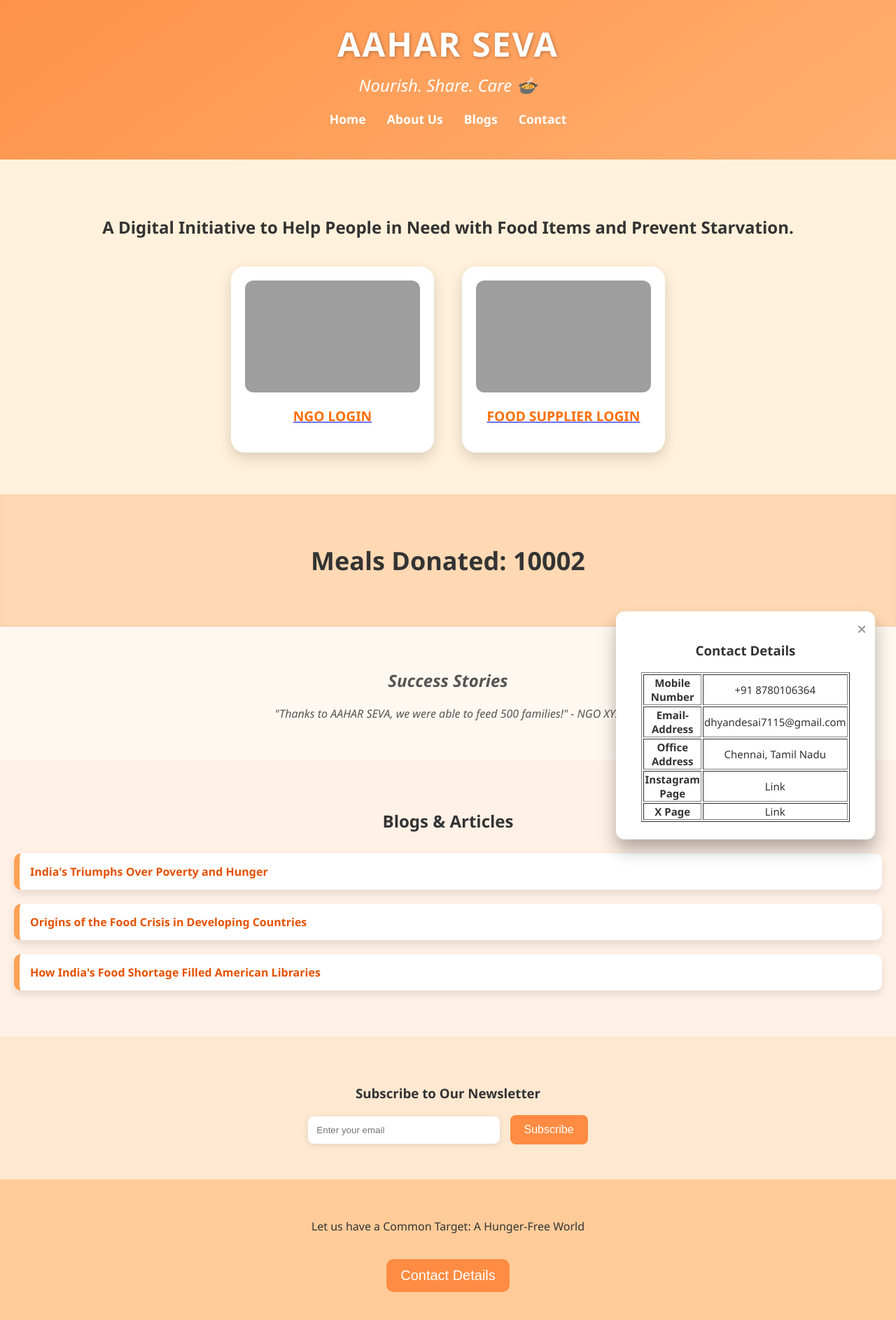
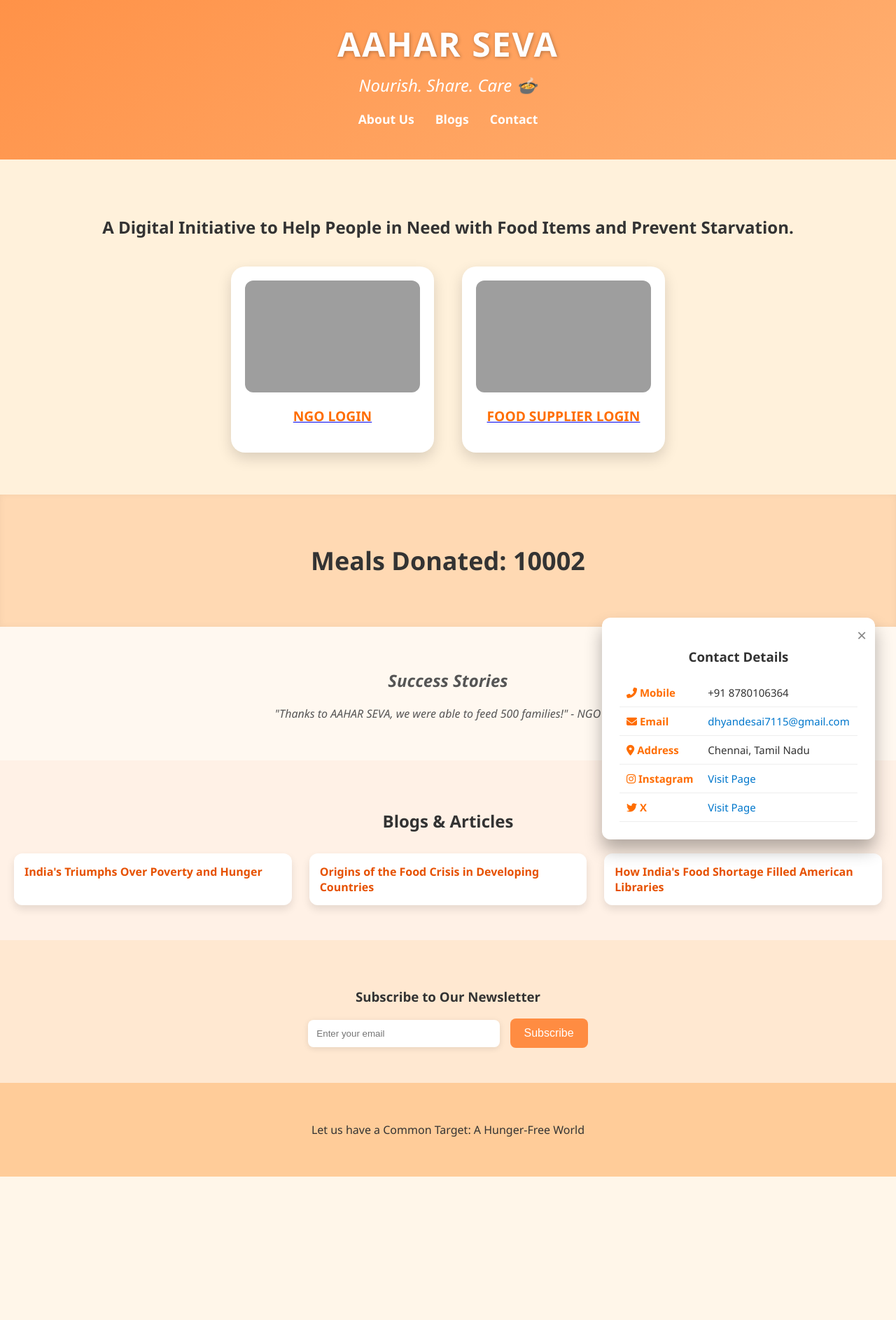
Before and after one commit to TheProgrammer400/Aahar-Seva-, a plain HTML site: page pages/index.html in a window 1280 px wide. Shown: the whole page at 70% size. After the commit the page ends 1682 px from the top, so only its background shows below. Drawn offline with Linux system fonts and the light colour scheme; grey boxes are pictures that could not be loaded.

Commit message:
added aboutUs page and removed ratings

```diff
--- a/pages/index.html
+++ b/pages/index.html
@@ -6,6 +6,7 @@
     <meta name="viewport" content="width=device-width, initial-scale=1.0">
     <title>AAHAR SEVA - Home</title>
     <link rel="stylesheet" href="../stylesheets/style.css">
+    <script src="https://kit.fontawesome.com/a076d05399.js" crossorigin="anonymous"></script>
 </head>
 
 <body>
@@ -14,13 +15,13 @@
         <h2>Nourish. Share. Care 🍲</h2>
         <nav>
             <ul>
-                <li><a href="#">Home</a></li>
-                <li><a href="#">About Us</a></li>
-                <li><a href="#">Blogs</a></li>
-                <li><a href="#">Contact</a></li>
+                <li><a href="./aboutUs.html">About Us</a></li>
+                <li><a href="https://feedly.com/i/top/social-issues-blogs">Blogs</a></li>
+                <li><a href="#contact-section" onclick="scrollToContact(event)">Contact</a></li>
             </ul>
         </nav>
     </header>
+
     <section class="home-page">
         <h2>A Digital Initiative to Help People in Need with Food Items and Prevent Starvation.</h2>
         <div class="login-section">
@@ -39,88 +40,104 @@
             </a>
         </div>
     </section>
+
     <section class="meal-counter">
         <h2>Meals Donated: <span id="mealCounter">10000</span></h2>
     </section>
+
     <section class="testimonials">
         <h2>Success Stories</h2>
         <p>"Thanks to AAHAR SEVA, we were able to feed 500 families!" - NGO XYZ</p>
     </section>
+
     <section class="blogs">
         <h2>Blogs & Articles</h2>
-        <ul>
-            <div class="box">
-                <li class="first-blog"><a
-                        href="https://frontline.thehindu.com/news/indias-triumphs-over-poverty-marred-by-an-alarming-hunger-crisis-as-niti-aayog-report-finds-that-majority-of-the-population-cannot-afford-healthy-food/article67101938.ece">India's
-                        Triumphs Over Poverty and Hunger</a></li>
+        <div class="blog-grid">
+            <div class="blog-card">
+                <a href="https://frontline.thehindu.com/news/indias-triumphs-over-poverty-marred-by-an-alarming-hunger-crisis-as-niti-aayog-report-finds-that-majority-of-the-population-cannot-afford-healthy-food/article67101938.ece">
+                    India's Triumphs Over Poverty and Hunger
+                </a>
             </div>
-            <div class="box">
-                <li><a
-                        href="https://monthlyreview.org/2009/07/01/origins-of-the-food-crisis-in-india-and-developing-countries/">Origins
-                        of the Food Crisis in Developing Countries</a></li>
+            <div class="blog-card">
+                <a href="https://monthlyreview.org/2009/07/01/origins-of-the-food-crisis-in-india-and-developing-countries/">
+                    Origins of the Food Crisis in Developing Countries
+                </a>
             </div>
-            <div class="box">
-                <li><a href="https://www.bbc.com/news/articles/cevj80gld7do">How India's Food Shortage Filled American
-                        Libraries</a></li>
+            <div class="blog-card">
+                <a href="https://www.bbc.com/news/articles/cevj80gld7do">
+                    How India's Food Shortage Filled American Libraries
+                </a>
             </div>
-        </ul>
+        </div>
     </section>
+
     <section class="newsletter">
         <h3>Subscribe to Our Newsletter</h3>
         <input type="email" id="email" placeholder="Enter your email">
         <button onclick="subscribe()">Subscribe</button>
     </section>
-    <footer>
+
+    <footer id="contact-section">
         <p>Let us have a Common Target: A Hunger-Free World</p>
-        <button id="contactButton" onclick="toggleContactForm()" style="font-size: 20px;">Contact Details</button>
         <div class="contact-form" id="contactForm">
             <span class="close-btn" onclick="toggleContactForm()">&times;</span>
             <h3>Contact Details</h3>
-            <table border="1" align="center" style="font-size: 15px; height: 100px; width: 45px">
+            <table class="contact-table">
                 <tr>
-                    <th>Mobile Number</th>
+                    <th><i class="fas fa-phone-alt"></i> Mobile</th>
                     <td>+91 8780106364</td>
                 </tr>
                 <tr>
-                    <th>Email-Address</th>
-                    <td>dhyandesai7115@gmail.com</td>
+                    <th><i class="fas fa-envelope"></i> Email</th>
+                    <td><a href="mailto:dhyandesai7115@gmail.com">dhyandesai7115@gmail.com</a></td>
                 </tr>
                 <tr>
-                    <th>Office Address</th>
+                    <th><i class="fas fa-map-marker-alt"></i> Address</th>
                     <td>Chennai, Tamil Nadu</td>
                 </tr>
                 <tr>
-                    <th>Instagram Page</th>
-                    <td>Link</td>
+                    <th><i class="fab fa-instagram"></i> Instagram</th>
+                    <td><a href="#" target="_blank">Visit Page</a></td>
                 </tr>
                 <tr>
-                    <th>X Page</th>
-                    <td>Link</td>
+                    <th><i class="fab fa-twitter"></i> X</th>
+                    <td><a href="#" target="_blank">Visit Page</a></td>
                 </tr>
             </table>
         </div>
     </footer>
+
     <script>
         function toggleContactForm() {
             let form = document.getElementById('contactForm');
             if (form.classList.contains('active')) {
-                form.style.bottom = "-400px"; // Hide the form
+                form.style.bottom = "-400px";
                 form.classList.remove('active');
             } else {
-                form.style.bottom = "20px"; // Show the form
+                form.style.bottom = "20px";
                 form.classList.add('active');
             }
         }
+
         function subscribe() {
             let email = document.getElementById('email').value;
             alert("Thank you for subscribing! " + email);
         }
+
         let count = 10000;
         setInterval(() => {
             count += Math.floor(Math.random() * 5);
             document.getElementById('mealCounter').innerText = count;
         }, 5000);
+
+        function scrollToContact(event) {
+            event.preventDefault();
+            document.getElementById('contact-section').scrollIntoView({ behavior: 'smooth' });
+            setTimeout(() => {
+                toggleContactForm();
+            }, 600);
+        }
     </script>
+</body>
 
-</body>
 </html>
--- /dev/null
+++ b/stylesheets/aboutUs.css
@@ -0,0 +1,202 @@
+/* Base Styles */
+body {
+    font-family: 'Segoe UI', sans-serif;
+    background: #fff6e9;
+    color: #333;
+    margin: 0;
+    padding: 0;
+    scroll-behavior: smooth;
+}
+
+/* Header */
+header {
+    background: linear-gradient(145deg, #ff9248, #ffb072);
+    color: #fff;
+    padding: 30px 20px;
+    text-align: center;
+    box-shadow: 0 4px 15px rgba(0, 0, 0, 0.2);
+}
+
+header h1 {
+    font-size: 3em;
+    margin: 0;
+    letter-spacing: 2px;
+}
+
+header h2 {
+    margin: 10px 0;
+    font-style: italic;
+}
+
+nav a {
+    color: white;
+    text-decoration: none;
+    font-weight: bold;
+    font-size: 1.1em;
+    position: relative;
+    transition: color 0.3s;
+}
+
+nav a::after {
+    content: '';
+    position: absolute;
+    width: 0;
+    height: 2px;
+    background: white;
+    left: 0;
+    bottom: -5px;
+    transition: width 0.3s;
+}
+
+nav a:hover {
+    color: #ffeedd;
+}
+
+nav a:hover::after {
+    width: 100%;
+}
+
+nav ul {
+    list-style: none;
+    padding: 0;
+    margin-top: 20px;
+    display: flex;
+    justify-content: center;
+    gap: 30px;
+}
+
+nav a::after {
+    content: '';
+    position: absolute;
+    width: 0;
+    height: 2px;
+    background: white;
+    left: 0;
+    bottom: -5px;
+    transition: width 0.3s;
+    text-decoration: underline;
+}
+
+nav a {
+    color: white;
+    text-decoration: none;
+    font-weight: bold;
+    font-size: 1.1em;
+    position: relative;
+    transition: color 0.3s;
+}
+
+nav a:hover {
+    color: #ffeedd;
+}
+
+/* About Hero */
+.about-hero {
+    background: #fff1db;
+    padding: 80px 20px;
+    text-align: center;
+    box-shadow: inset 0 -4px 8px rgba(0, 0, 0, 0.05);
+}
+
+.about-hero h1 {
+    font-size: 2.5em;
+    margin-bottom: 10px;
+    color: #e65100;
+}
+
+.about-hero p {
+    font-size: 1.2em;
+    color: #555;
+}
+
+/* Story */
+.story {
+    padding: 50px 30px;
+    background: #fff8f0;
+    max-width: 900px;
+    margin: auto;
+    line-height: 1.7;
+}
+
+.story h2 {
+    text-align: center;
+    margin-bottom: 20px;
+    color: #e65100;
+}
+
+/* Team */
+.team {
+    padding: 50px 30px;
+    background: #ffe8d1;
+    text-align: center;
+}
+
+.team h2 {
+    margin-bottom: 30px;
+    color: #e65100;
+}
+
+.team-grid {
+    display: flex;
+    justify-content: center;
+    flex-wrap: wrap;
+    gap: 40px;
+}
+
+.member {
+    background: #fff;
+    padding: 20px;
+    border-radius: 12px;
+    box-shadow: 0 8px 20px rgba(0, 0, 0, 0.1);
+    width: 200px;
+    transition: transform 0.3s;
+}
+
+.member:hover {
+    transform: scale(1.05);
+}
+
+.member h3 {
+    margin-bottom: 5px;
+    color: #ff6d00;
+}
+
+/* Vision */
+.vision {
+    padding: 50px 30px;
+    background: #fff1e6;
+    text-align: center;
+    line-height: 1.6;
+}
+
+.vision h2 {
+    color: #e65100;
+    margin-bottom: 20px;
+}
+
+.vision p {
+    max-width: 700px;
+    margin: auto;
+    font-size: 1.1em;
+}
+
+/* Footer */
+footer {
+    padding: 30px 20px;
+    background: #ffcc99;
+    text-align: center;
+    color: #333;
+}
+
+/* Responsive */
+@media (max-width: 768px) {
+    .team-grid {
+        flex-direction: column;
+        align-items: center;
+    }
+
+    nav ul {
+        flex-direction: column;
+        gap: 15px;
+    }
+}
--- a/stylesheets/style.css
+++ b/stylesheets/style.css
@@ -1,14 +1,12 @@
-/* Global Styles */
 body {
     font-family: 'Segoe UI', sans-serif;
-    background: #fff6e9; /* soft orangish white */
+    background: #fff6e9;
     color: #333;
     margin: 0;
     padding: 0;
     scroll-behavior: smooth;
 }
 
-/* Header */
 header {
     background: linear-gradient(145deg, #ff9248, #ffb072);
     color: #fff;
@@ -67,7 +65,6 @@ nav a:hover::after {
     width: 100%;
 }
 
-/* Main Section */
 .home-page {
     padding: 60px 30px;
     text-align: center;
@@ -89,7 +86,6 @@ nav a:hover::after {
     border-radius: 20px;
     background: #fff;
     box-shadow: 0 8px 20px rgba(0, 0, 0, 0.15);
-    transform: perspective(1000px) rotateY(0deg);
     transition: all 0.5s ease;
     cursor: pointer;
 }
@@ -114,7 +110,6 @@ nav a:hover::after {
     color: #ff6d00;
 }
 
-/* Meal Counter */
 .meal-counter {
     text-align: center;
     background: #ffd9b3;
@@ -123,7 +118,6 @@ nav a:hover::after {
     box-shadow: inset 0 0 10px rgba(0, 0, 0, 0.05);
 }
 
-/* Testimonials */
 .testimonials {
     background: #fff8f0;
     padding: 40px;
@@ -132,7 +126,7 @@ nav a:hover::after {
     color: #555;
 }
 
-/* Blogs */
+/* Blogs Section */
 .blogs {
     padding: 50px 20px;
     background: #fff1e6;
@@ -143,29 +137,33 @@ nav a:hover::after {
     margin-bottom: 30px;
 }
 
-.blogs ul {
-    list-style: none;
-    padding: 0;
-    display: flex;
-    flex-direction: column;
-    gap: 20px;
+.blog-grid {
+    display: grid;
+    grid-template-columns: repeat(auto-fit, minmax(280px, 1fr));
+    gap: 25px;
 }
 
-.box {
+.blog-card {
     background: #fff;
-    border-left: 8px solid #ffa155;
-    border-radius: 10px;
-    padding: 15px;
+    border-radius: 12px;
     box-shadow: 0 6px 12px rgba(0, 0, 0, 0.1);
-    transition: transform 0.4s, box-shadow 0.4s;
+    overflow: hidden;
+    transition: transform 0.4s ease;
 }
 
-.box:hover {
+.blog-card:hover {
     transform: scale(1.03);
-    box-shadow: 0 8px 18px rgba(0, 0, 0, 0.2);
 }
 
-.blogs a {
+.blog-card img {
+    width: 100%;
+    height: 180px;
+    object-fit: cover;
+}
+
+.blog-card a {
+    display: block;
+    padding: 15px;
     text-decoration: none;
     font-weight: bold;
     color: #e65100;
@@ -231,7 +229,7 @@ footer {
     position: fixed;
     bottom: -400px;
     right: 30px;
-    width: 320px;
+    width: 340px;
     background: #fff;
     padding: 25px;
     border-radius: 12px;
@@ -253,6 +251,33 @@ footer {
     color: #888;
 }
 
+.contact-table {
+    width: 100%;
+    border-collapse: collapse;
+    font-size: 15px;
+}
+
+.contact-table th,
+.contact-table td {
+    text-align: left;
+    padding: 10px;
+    border-bottom: 1px solid #eee;
+}
+
+.contact-table th {
+    color: #ff6d00;
+    white-space: nowrap;
+}
+
+.contact-table td a {
+    color: #0077cc;
+    text-decoration: none;
+}
+
+.contact-table td a:hover {
+    text-decoration: underline;
+}
+
 /* Responsive */
 @media (max-width: 768px) {
     .login-section {
@@ -269,4 +294,8 @@ footer {
         width: 90%;
         right: 5%;
     }
+
+    .blog-grid {
+        grid-template-columns: 1fr;
+    }
 }
```
Also changed, not shown: pages/NGOProfile.html (+0 -15 lines), pages/aboutUs.html (added, +64 -0 lines), pages/supplierProfile.html (+0 -15 lines).
